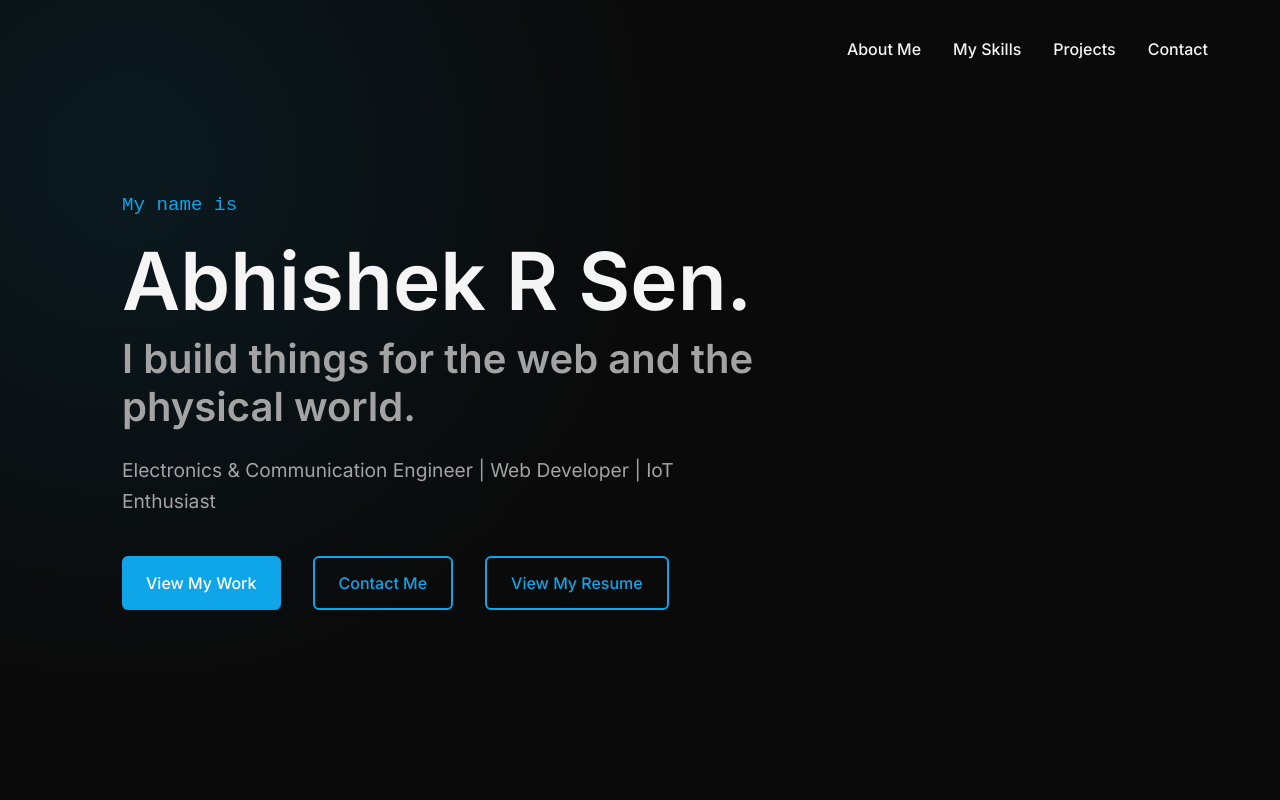
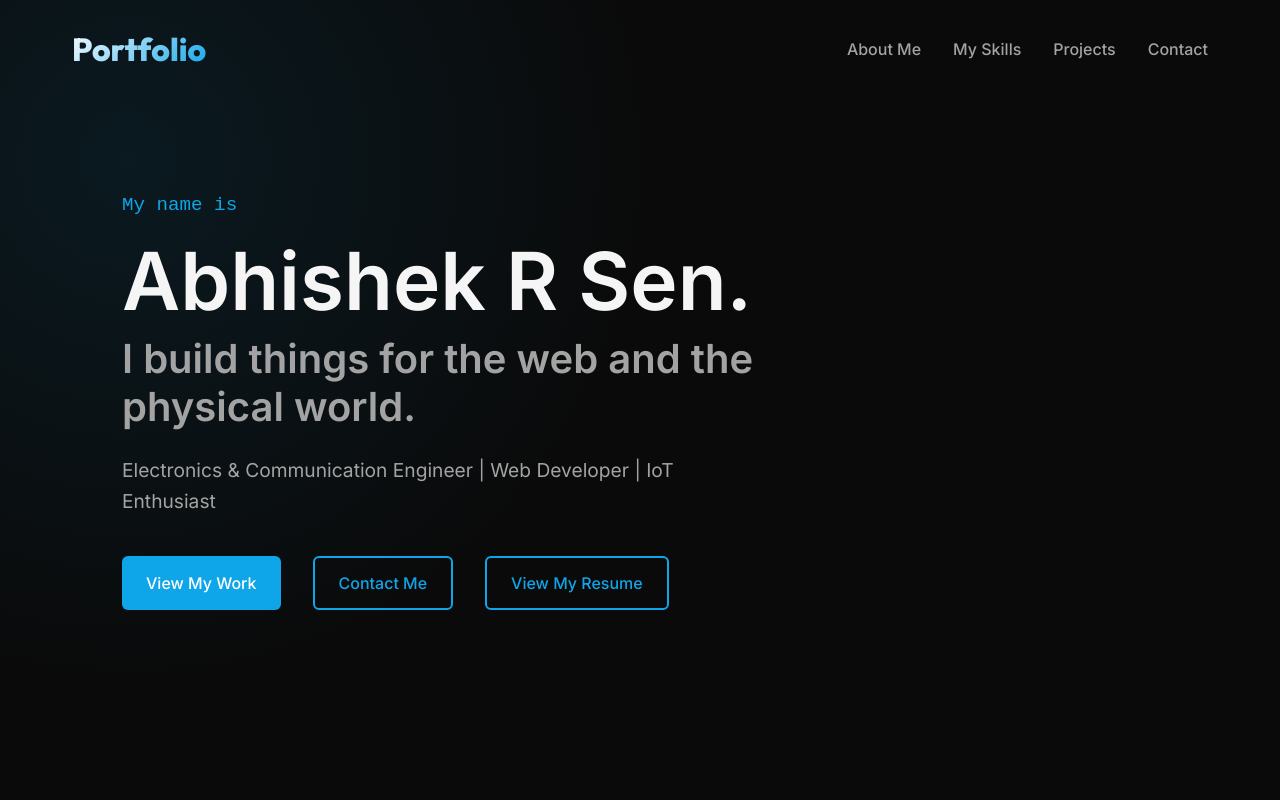
Before and after one commit to abhishekrsen/Abhishek-R-Sen-Portfolio, a React (Vite) app in the folder client/: page / in a window 1280 px wide. Shown: the top 800 px of the page. Built offline with nearby package versions, Linux system fonts and the light colour scheme.

Commit message:
Fix Navbar CSS variables for visibility

```diff
--- a/client/src/components/Navbar.css
+++ b/client/src/components/Navbar.css
@@ -33,9 +33,9 @@
   font-family: 'Outfit', sans-serif;
   font-size: 2rem;
   font-weight: 800;
-  color: var(--text-primary);
+  color: var(--text-main);
   text-decoration: none;
-  background: linear-gradient(135deg, var(--primary-color), var(--accent-color));
+  background: linear-gradient(135deg, #ffffff, var(--accent-color));
   -webkit-background-clip: text;
   -webkit-text-fill-color: transparent;
   transition: transform 0.3s ease;
@@ -52,7 +52,7 @@
 }
 
 .nav-link {
-  color: var(--text-secondary);
+  color: var(--text-muted);
   text-decoration: none;
   font-size: 1rem;
   font-weight: 500;
@@ -67,12 +67,12 @@
   left: 0;
   width: 0;
   height: 2px;
-  background: var(--primary-color);
+  background: var(--accent-color);
   transition: width 0.3s ease;
 }
 
 .nav-link:hover {
-  color: var(--text-primary);
+  color: var(--text-main);
 }
 
 .nav-link:hover::after {
```
